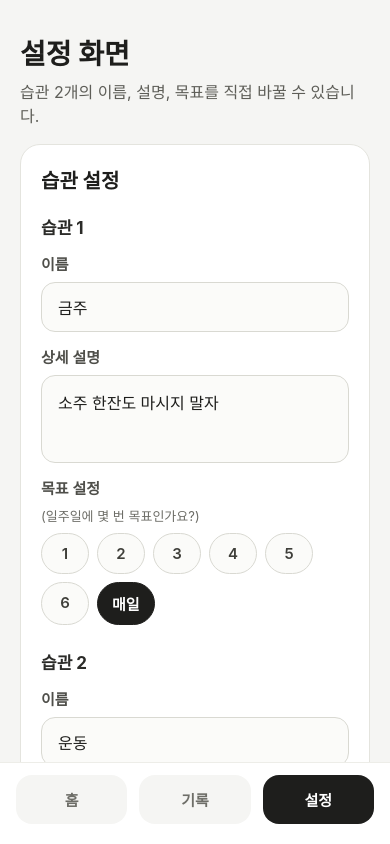
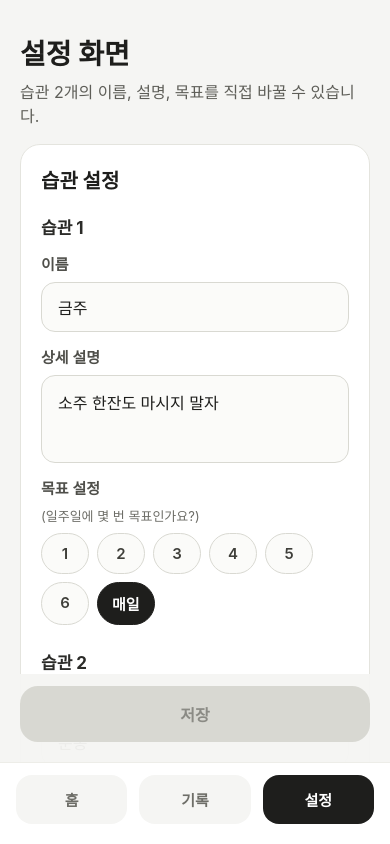
Before and after one commit to bldongdong/habit, a React Native app: screen / in a window 390 px wide. Both pictures are taken after a click on the button "설정". Built offline with nearby package versions, Linux system fonts and the light colour scheme.

Commit message:
habit_add_floating save button

```diff
--- a/src/screens/SettingsScreen.tsx
+++ b/src/screens/SettingsScreen.tsx
@@ -1,7 +1,6 @@
-import { useEffect, useState } from 'react';
-import { Pressable, StyleSheet, Text, TextInput, View } from 'react-native';
+import { useEffect, useMemo, useRef, useState } from 'react';
+import { Pressable, ScrollView, StyleSheet, Text, TextInput, View } from 'react-native';
 
-import { ScreenContainer } from '../components/ScreenContainer';
 import type { HabitDetail, Habits } from '../types/habit';
 
 type SettingsScreenProps = {
@@ -11,12 +10,44 @@ type SettingsScreenProps = {
 
 const WEEKLY_TARGET_OPTIONS = [1, 2, 3, 4, 5, 6, 7];
 
+function normalizeHabitInput(inputHabit: HabitDetail, fallbackHabit: HabitDetail) {
+  return {
+    title: inputHabit.title.trim() || fallbackHabit.title,
+    description: inputHabit.description.trim() || fallbackHabit.description,
+    weeklyTarget: inputHabit.weeklyTarget || fallbackHabit.weeklyTarget,
+  };
+}
+
+function areHabitsEqual(firstHabits: Habits, secondHabits: Habits) {
+  return JSON.stringify(firstHabits) === JSON.stringify(secondHabits);
+}
+
 export function SettingsScreen({ habits, onSaveHabits }: SettingsScreenProps) {
   const [habitInputs, setHabitInputs] = useState<Habits>(habits);
+  const [showSavedBanner, setShowSavedBanner] = useState(false);
+  const hideBannerTimeoutRef = useRef<ReturnType<typeof setTimeout> | null>(null);
 
   useEffect(() => {
     setHabitInputs(habits);
   }, [habits]);
+
+  useEffect(() => {
+    return () => {
+      if (hideBannerTimeoutRef.current) {
+        clearTimeout(hideBannerTimeoutRef.current);
+      }
+    };
+  }, []);
+
+  const normalizedHabitInputs = useMemo<Habits>(
+    () => [
+      normalizeHabitInput(habitInputs[0], habits[0]),
+      normalizeHabitInput(habitInputs[1], habits[1]),
+    ],
+    [habitInputs, habits]
+  );
+
+  const hasChanges = !areHabitsEqual(normalizedHabitInputs, habits);
 
   const updateHabitField = (
     index: number,
@@ -31,25 +62,30 @@ export function SettingsScreen({ habits, onSaveHabits }: SettingsScreenProps) {
   };
 
   const saveHabits = () => {
-    const nextHabits: Habits = [
-      {
-        title: habitInputs[0].title.trim() || habits[0].title,
-        description: habitInputs[0].description.trim() || habits[0].description,
-        weeklyTarget: habitInputs[0].weeklyTarget || habits[0].weeklyTarget,
-      },
-      {
-        title: habitInputs[1].title.trim() || habits[1].title,
-        description: habitInputs[1].description.trim() || habits[1].description,
-        weeklyTarget: habitInputs[1].weeklyTarget || habits[1].weeklyTarget,
-      },
-    ];
+    if (!hasChanges) {
+      return;
+    }
 
-    setHabitInputs(nextHabits);
-    onSaveHabits(nextHabits);
+    onSaveHabits(normalizedHabitInputs);
+    setHabitInputs(normalizedHabitInputs);
+    setShowSavedBanner(true);
+
+    if (hideBannerTimeoutRef.current) {
+      clearTimeout(hideBannerTimeoutRef.current);
+    }
+
+    hideBannerTimeoutRef.current = setTimeout(() => {
+      setShowSavedBanner(false);
+    }, 1600);
   };
 
   return (
-    <ScreenContainer>
+    <View style={styles.screen}>
+      <ScrollView
+        contentContainerStyle={styles.scrollContent}
+        style={styles.scrollView}
+        showsVerticalScrollIndicator={false}
+      >
         <View style={styles.header}>
           <Text style={styles.title}>설정 화면</Text>
           <Text style={styles.subtitle}>습관 2개의 이름, 설명, 목표를 직접 바꿀 수 있습니다.</Text>
@@ -99,7 +135,10 @@ export function SettingsScreen({ habits, onSaveHabits }: SettingsScreenProps) {
                         style={[styles.optionButton, isSelected && styles.optionButtonSelected]}
                       >
                         <Text
-                        style={[styles.optionButtonText, isSelected && styles.optionButtonTextSelected]}
+                          style={[
+                            styles.optionButtonText,
+                            isSelected && styles.optionButtonTextSelected,
+                          ]}
                         >
                           {option === 7 ? '매일' : option}
                         </Text>
@@ -110,16 +149,44 @@ export function SettingsScreen({ habits, onSaveHabits }: SettingsScreenProps) {
               </View>
             </View>
           ))}
+        </View>
+      </ScrollView>
 
-        <Pressable onPress={saveHabits} style={styles.saveButton}>
-          <Text style={styles.saveButtonText}>저장</Text>
+      {showSavedBanner ? (
+        <View style={styles.banner}>
+          <Text style={styles.bannerText}>저장되었습니다.</Text>
+        </View>
+      ) : null}
+
+      <View style={styles.floatingFooter}>
+        <Pressable
+          onPress={saveHabits}
+          disabled={!hasChanges}
+          style={[styles.saveButton, !hasChanges && styles.saveButtonDisabled]}
+        >
+          <Text style={[styles.saveButtonText, !hasChanges && styles.saveButtonTextDisabled]}>
+            저장
+          </Text>
         </Pressable>
       </View>
-    </ScreenContainer>
+    </View>
   );
 }
 
 const styles = StyleSheet.create({
+  screen: {
+    flex: 1,
+    backgroundColor: '#f5f5f3',
+  },
+  scrollView: {
+    flex: 1,
+  },
+  scrollContent: {
+    paddingHorizontal: 20,
+    paddingTop: 24,
+    paddingBottom: 150,
+    gap: 16,
+  },
   header: {
     gap: 8,
     paddingTop: 8,
@@ -209,16 +276,65 @@ const styles = StyleSheet.create({
   optionButtonTextSelected: {
     color: '#ffffff',
   },
+  banner: {
+    position: 'absolute',
+    left: 20,
+    right: 20,
+    bottom: 102,
+    borderRadius: 14,
+    backgroundColor: '#1f7a4d',
+    paddingVertical: 12,
+    paddingHorizontal: 16,
+    shadowColor: '#103b24',
+    shadowOpacity: 0.16,
+    shadowRadius: 10,
+    shadowOffset: {
+      width: 0,
+      height: 4,
+    },
+    elevation: 3,
+  },
+  bannerText: {
+    textAlign: 'center',
+    fontSize: 15,
+    fontWeight: '600',
+    color: '#ffffff',
+  },
+  floatingFooter: {
+    position: 'absolute',
+    left: 0,
+    right: 0,
+    bottom: 0,
+    paddingHorizontal: 20,
+    paddingTop: 12,
+    paddingBottom: 20,
+    backgroundColor: 'rgba(245, 245, 243, 0.96)',
+  },
   saveButton: {
-    marginTop: 4,
-    borderRadius: 16,
+    borderRadius: 18,
     backgroundColor: '#1e1e1c',
-    paddingVertical: 15,
+    paddingVertical: 16,
+    shadowColor: '#111111',
+    shadowOpacity: 0.14,
+    shadowRadius: 12,
+    shadowOffset: {
+      width: 0,
+      height: 6,
+    },
+    elevation: 4,
+  },
+  saveButtonDisabled: {
+    backgroundColor: '#d8d8d2',
+    shadowOpacity: 0,
+    elevation: 0,
   },
   saveButtonText: {
     textAlign: 'center',
     fontSize: 16,
-    fontWeight: '600',
+    fontWeight: '700',
     color: '#ffffff',
   },
+  saveButtonTextDisabled: {
+    color: '#8b8b85',
+  },
 });
```
Lines whose indentation alone changed are shown as unchanged.
